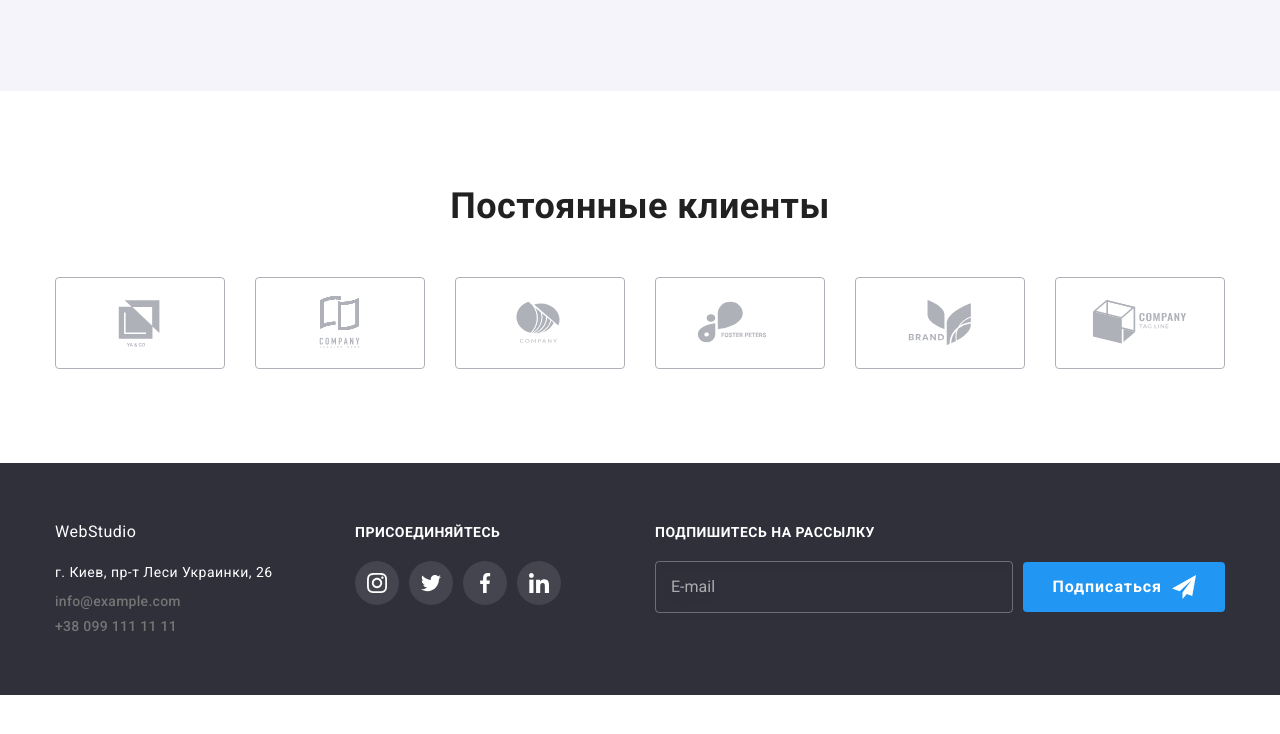
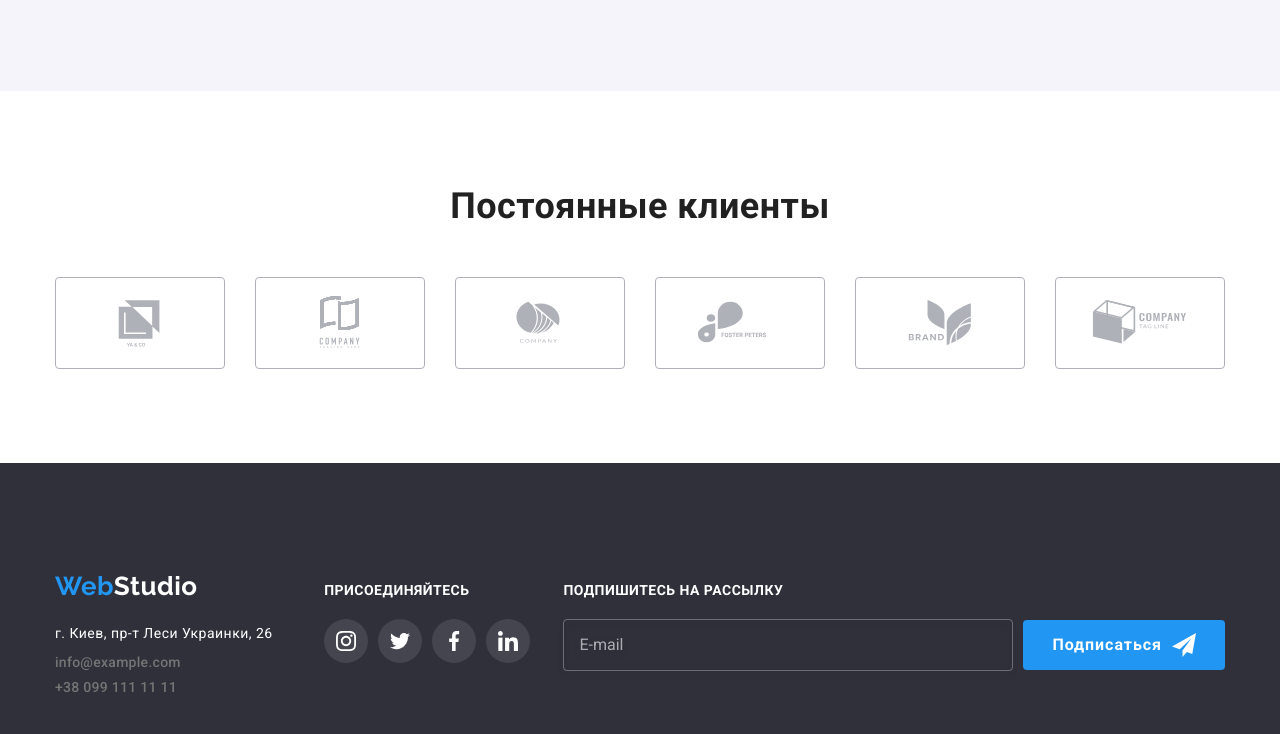
Before and after one commit to Elizabethhub/goit-markup-hw-08, a plain HTML site: page index.html in a window 1280 px wide. Shown: the part 2321-3055 px from the top of the page. Before the commit the page ends 3016 px from the top, so only its background shows below. Drawn offline with nearby package versions, Linux system fonts and the light colour scheme.

Commit message:
footer done)

```diff
--- a/index.html
+++ b/index.html
@@ -70,6 +70,7 @@
               <li><a target="_blank" href="./portfolio.html" class="link menu-mobile-link">Портфолио</a></li>
               <li><a target="_blank" href="" class="link menu-mobile-link">Контакты</a></li>
             </ul>
+            <div class="menu-contacts-bottom">
               <ul class="list mobile-list-contacts">
                 <li><a target="_blank" href="" class="link menu-mobile-contacts mobile-tel">+38 096 111 11 11</a></li>
                 <li><a target="_blank" href="./portfolio.html" class="link menu-mobile-contacts">info@devstudio.com</a>
@@ -81,6 +82,8 @@
                 <li><a target="_blank" href="" class="link menu-mobile-network">Facebook</a></li>
                 <li><a target="_blank" href="" class="link menu-mobile-network">LinkedIn</a></li>
               </ul>
+            </div>
+
           </nav>
         </div>
       </div>
@@ -394,7 +397,7 @@
       <div class="section-footer">
         <div class="footer-item">
           <div class="footer-logo-container">
-            <a lang="en" href="/" class="logo link footer"><span class="colortext">Web</span>Studio</a>
+            <a lang="en" href="/" class="logo link footer"><span class="logo__colortext">Web</span>Studio</a>
           </div>
           <div class="contact-section-footer">
             <address class="item adress">
--- a/sass/base/_common.scss
+++ b/sass/base/_common.scss
@@ -36,3 +36,13 @@ html {
 .link {
   text-decoration: none;
 }
+.logo {
+  color: #000;
+  font-family: "Raleway", sans-serif;
+  font-size: 26px;
+  line-height: 1.19;
+
+  &__colortext {
+    color: var(--accent-text-color);
+  }
+}
--- a/sass/components/_button.scss
+++ b/sass/components/_button.scss
@@ -68,13 +68,6 @@
   }
 }
 
-.subscribe-form-button {
-  padding: 10px 29px;
-  display: flex;
-  justify-content: center;
-  align-items: center;
-  margin-left: 10px;
-}
 .close-button {
   position: absolute;
   top: 8px;
--- a/sass/layout/_cards.scss
+++ b/sass/layout/_cards.scss
@@ -23,7 +23,7 @@
 }
 .card-list {
   display: block;
-  text-align: center;
+  // text-align: center;
   margin-left: -30px;
   margin-top: -30px;
 
@@ -34,7 +34,7 @@
 }
 .card {
   display: block;
-  text-align: center;
+  // text-align: center;
   margin-left: 30px;
   margin-top: 30px;
   border-bottom: 1px solid #eeeeee;
--- a/sass/layout/_footer.scss
+++ b/sass/layout/_footer.scss
@@ -2,6 +2,10 @@
   font-size: 14px;
   line-height: 1.71;
   font-style: normal;
+}
+.logo.footer,
+.adress {
+  color: var(--footer-text-color);
 }
 .footer {
   background-color: #2f303a;
@@ -11,51 +15,79 @@
 .subscribe-title {
   margin-bottom: 20px;
 }
+.subscribe-title {
+  @media screen and (max-width: 1199px) {
+    text-align: center;
+  }
+}
 .section-footer {
   display: block;
-
+  text-align: center;
   padding-top: 60px;
   padding-bottom: 60px;
+  @media screen and (min-width: 768px) {
+    display: flex;
+    flex-wrap: wrap;
+    justify-content: space-around;
+  }
   @media screen and (min-width: 1200px) {
     display: flex;
-    flex-wrap: wrap;
+    flex-wrap: nowrap;
+
     align-items: baseline;
+    text-align: start;
   }
 }
 .footer-item {
-  display: block;
-  flex-basis: calc((50% - 45px) / 2);
+  @media screen and (min-width: 1200px) {
+    flex-basis: calc((50% - 45px) / 2);
+  }
 }
 .subscribe {
-  display: block;
   flex-basis: calc(50% - 15px);
-  justify-content: end;
-  margin-left: 30px;
+
+  @media screen and (min-width: 767px) {
+    margin-top: 60px;
+  }
 }
 .contact-section-footer .item:not(:last-child) {
   margin-bottom: 9px;
 }
 .advantages {
-  margin-left: 30px;
+  @media screen and (max-width: 767px) {
+    margin-top: 60px;
+    margin-bottom: 60px;
+  }
+  @media screen and (min-width: 1200px) {
+    margin-left: 30px;
+  }
 }
 .subscribe-form {
-  display: flex;
-  align-items: center;
-  flex: start;
+  @media screen and (min-width: 1200px) {
+    display: flex;
+    align-items: center;
+    flex: start;
+    align-items: baseline;
+  }
 }
 .subscribe-form-input {
   flex-grow: 1;
   min-height: 50px;
+  width: 100%;
   padding: 15px;
   border: 1px solid rgba(255, 255, 255, 0.3);
   box-sizing: border-box;
   filter: drop-shadow(0px 4px 4px rgba(0, 0, 0, 0.15));
   border-radius: 4px;
+  margin-bottom: 20px;
 
   font-size: 16px;
   line-height: 1.25;
   background-color: transparent;
   color: #ffffff;
+  @media screen and (min-width: 768px) {
+    width: 450px;
+  }
 
   &:focus {
     outline: none;
@@ -66,7 +98,16 @@
     color: rgba(255, 255, 255, 0.6);
   }
 }
-
+.subscribe-form-button {
+  padding: 10px 29px;
+  display: flex;
+  justify-content: center;
+  align-items: center;
+  margin: 0 auto;
+  @media screen and (min-width: 1200px) {
+    margin-left: 10px;
+  }
+}
 .footer-tlg-icon {
   fill: var(--footer-text-color);
   width: 24px;
--- a/sass/layout/_header.scss
+++ b/sass/layout/_header.scss
@@ -24,21 +24,6 @@
   &__logo {
     margin-right: 95px;
   }
-
-  .logo {
-    color: #000;
-    font-family: "Raleway", sans-serif;
-    font-size: 26px;
-    line-height: 1.19;
-
-    &__colortext {
-      color: var(--accent-text-color);
-    }
-  }
-}
-.logo.footer,
-.adress {
-  color: var(--footer-text-color);
 }
 
 .menu,
@@ -86,13 +71,16 @@
 
 .contacts-section-link,
 .contacts-section-link-tel {
-  display: flex;
-  align-items: center;
+  display: block;
 
   color: rgba(255, 255, 255, 0.6);
   font-size: 14px;
   line-height: 1.71;
   transition: color 250ms cubic-bezier(0.4, 0, 0.2, 1);
+  @media screen and (min-width: 1200px) {
+    display: flex;
+    align-items: center;
+  }
 }
 .contacts-section-link,
 .contacts-section-link-tel {
@@ -113,7 +101,7 @@
   color: var(--accent-text-color);
 }
 .menu-mobile {
-  position: absolute;
+  position: fixed;
   background-color: white;
   width: 100vw;
   height: 100vh;
@@ -153,7 +141,6 @@
   color: #757575;
 }
 .menu-mobile-contacts.mobile-tel {
-  margin-top: 302px;
   font-size: 34px;
   line-height: 1.17;
   color: #2196f3;
@@ -178,6 +165,7 @@
   flex-direction: column;
   justify-content: space-between;
   width: 100%;
+  height: 100%;
 }
 .mobile-menu-close {
   position: absolute;
@@ -186,4 +174,5 @@
 }
 .menu-mobile .container {
   position: relative;
+  height: 100%;
 }
```
Also changed, not shown: css/main.css, css/main.min.css, images/hero/hero-mobile.jpg (added), images/hero/hero-mobile@2x.jpg (added), images/hero/hero-tablet.jpg (added), images/hero/hero-tablet@2x.jpg (added), images/hero/herotheme.jpg (added), images/hero/herotheme@2x.jpg (added), 3 other files. Lines whose indentation alone changed are shown as unchanged.
